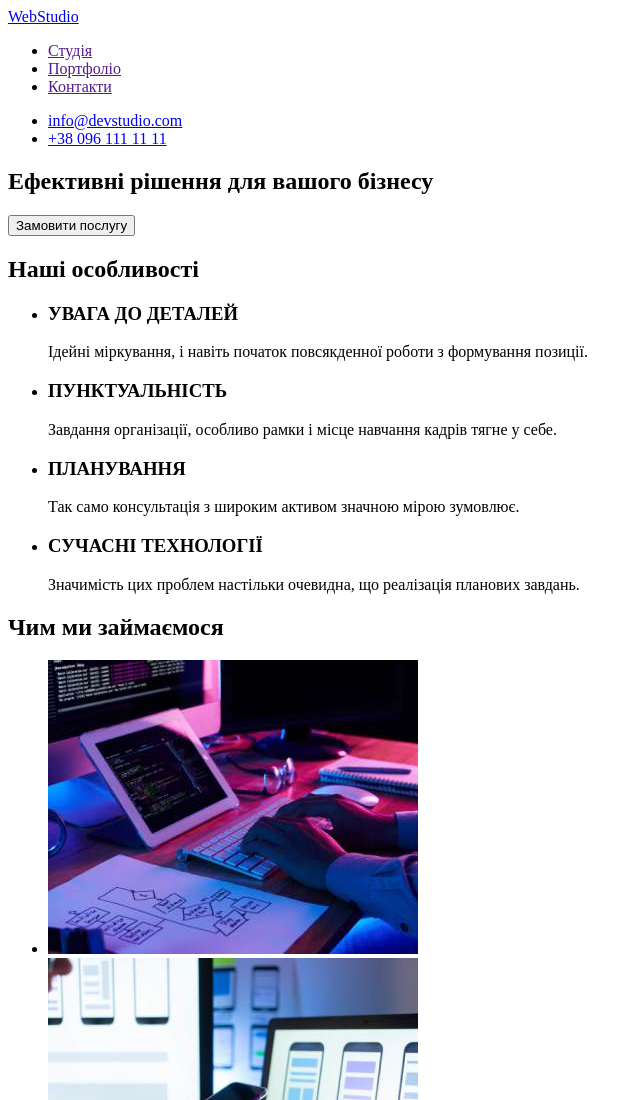
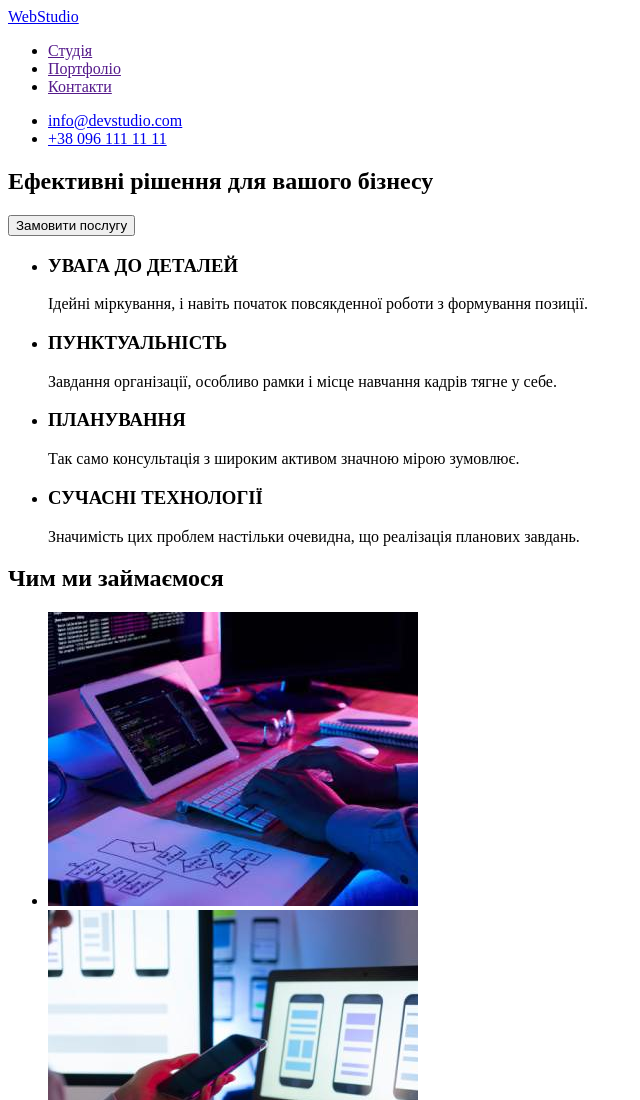
Before and after one commit to OlenaShuleshko/goit-markup-hw-01, a plain HTML site: page index.html in a window 1280 px wide. Shown: the top 1100 px of the page, without its empty margins (0-640 px from the left). Drawn offline with Linux system fonts and the light colour scheme.

Commit message:
change h2

```diff
--- a/index.html
+++ b/index.html
@@ -17,12 +17,10 @@
         <li><a href="">Контакти</a></li>
                 </ul>
     </nav>
-
         <ul>
         <li><a href="mailto:info@devstudio.com">info@devstudio.com</a></li>
         <li><a href="tel:+380961111111">+38 096 111 11 11</a></li>
         </ul>
-
         </header>
         <main>
 <!--button-->
@@ -33,8 +31,9 @@
     </section>
 
     <section>
-    <!--скрытый заголовок-->
-    <h2>Наші особливості</h2>
+
+    <!--<h2>Наші особливості</h2>-->
+
     <ul>
             <li>
                 <h3>УВАГА ДО ДЕТАЛЕЙ</h3>
```
Lines whose indentation alone changed are shown as unchanged.
